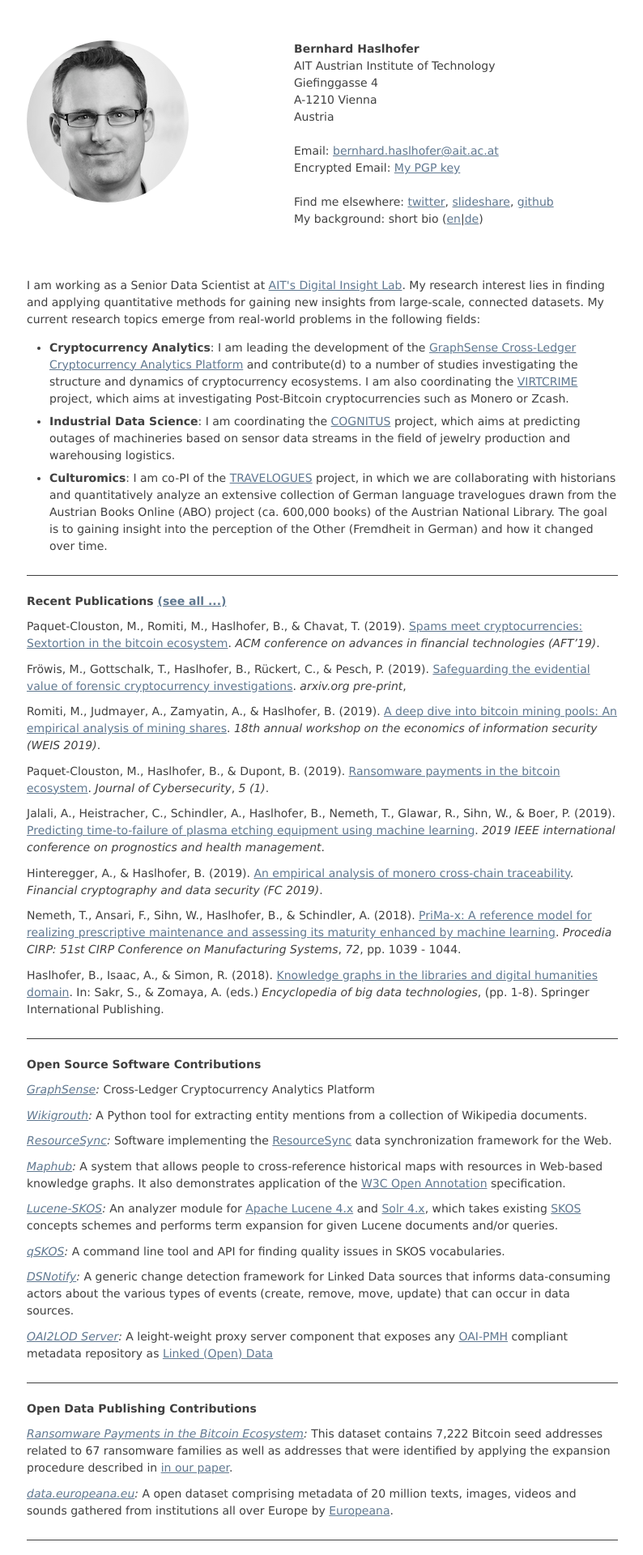
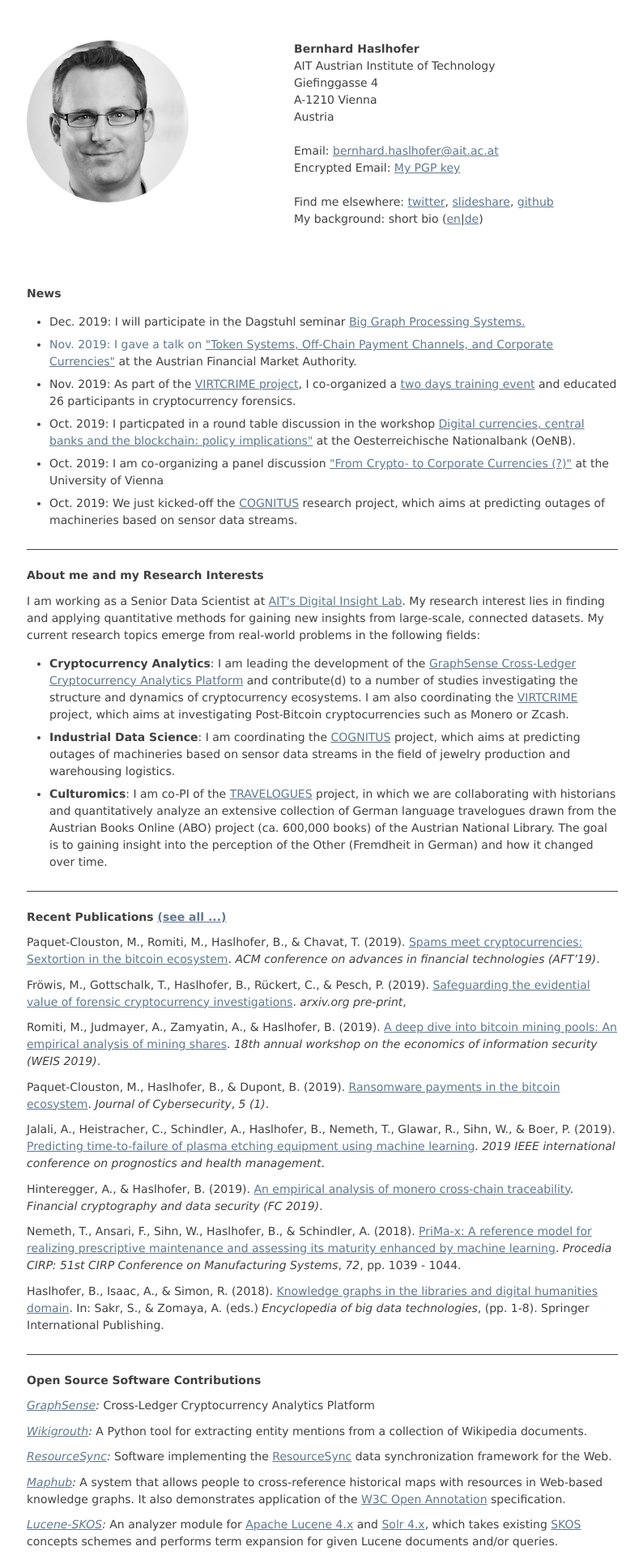
Before and after one commit to behas/behas.github.com, a Jekyll site: the page built from index.html, in a window 1280 px wide. Shown: the top 1920 px of the page at 81% size, without its empty margins (242-1036 px from the left). Built offline with Jekyll 4.4.1, drawn with Linux system fonts in a browser that asks for light colours; some of the changed text lies outside the part shown.

Commit message:
updated website

```diff
--- a/_data/talks.yml
+++ b/_data/talks.yml
@@ -2,11 +2,12 @@
   venue: "Austrian Financial Market Authority (FMA)"
   date: 2019-11-13
   location: "Vienna, Austria"
+  slides_uri: "https://www.slideshare.net/bhaslhofer/token-systems-payment-channels-and-corporate-currencies"
 
 - title: "Roundtable: Digitization of Money and Finance: Challenges and Opportunities"
-  venue: "Digital currencies, central banks and the blockchain: policy implications"
+  venue: "Workshop on Digital currencies, central banks and the blockchain: policy implications"
   date: 2019-10-25
-  location: "Vienna, Austria"
+  location: "Oesterreichische Nationalbank, Vienna, Austria"
 
 - title: "Can a blockchain solve the trust problem?"
   venue: "Next generation Internet (NGI) talks, OCG"
--- a/css/style.css
+++ b/css/style.css
@@ -199,8 +199,14 @@ div#person div#contact span.newline{
   display: block;
 }
 
-div#person div#description {
-  padding-top: 50px;
+/*div#person {
+  padding-top: 75px;
+}
+*/
+
+section#news {
+  padding-top: 25px;
+  border-top: none;
 }
 
 /* footer info */
--- a/index.html
+++ b/index.html
@@ -30,8 +30,36 @@ layout: default
     <div class="clearer"/>
   </div>
 
+</div>
+
+</section>
+
+
+<section id="news">
+  <h1>News</h1>
+
+    <ul>
+
+      <li>Dec. 2019: I will participate in the Dagstuhl seminar <a href="https://www.dagstuhl.de/en/program/calendar/semhp/?semnr=19491" target="_blank">Big Graph Processing Systems.<a></li>
+
+      <li>Nov. 2019: I gave a talk on <a href="https://www.slideshare.net/bhaslhofer/token-systems-payment-channels-and-corporate-currencies" target="_blank">"Token Systems, Off-Chain Payment Channels, and Corporate Currencies"</a> at the Austrian Financial Market Authority.
+
+      <li>Nov. 2019: As part of the <a href="http://virtcrime-project.info/" target="_blank">VIRTCRIME project</a>, I co-organized a <a href="https://informationsecurity.uibk.ac.at/projects/virtcrime/training/" target="_blank">two days training event</a> and educated 26 participants in cryptocurrency forensics.</li>
+
+      <li>Oct. 2019: I particpated in a round table discussion in the workshop <a href="https://www.oenb.at/en/Monetary-Policy/Research/workshops/2019-10-25-digital-currencies.html">Digital currencies, central banks and the blockchain: policy implications"</a> at the Oesterreichische Nationalbank (OeNB).
+
+      <li>Oct. 2019: I am co-organizing a panel discussion <a href="https://id.univie.ac.at/news-und-events/detailansicht-news-und-events/news/panel-discussion-from-crypto-to-corporate-currencies/?tx_news_pi1%5Bcontroller%5D=News&tx_news_pi1%5Baction%5D=detail&cHash=0f4867dd97b490b9aa8e5bf20278c406">"From Crypto- to Corporate Currencies (?)"</a> at the University of Vienna</li>
+
+      <li>Oct. 2019: We just kicked-off the <a href="https://projekte.ffg.at/projekt/3323904" target="_blank">COGNITUS</a> research project, which aims at predicting outages of machineries based on sensor data streams.</li>
+
+    </ul>
+
+</section>
+
+<section id="about_me">
+  <h1>About me and my Research Interests</h1>
+
   <div id="description">
-    <span itemprop="description">
 
     <p>I am working as a Senior Data Scientist at <a href="http://digital-insight.at" target="_blank">AIT's Digital Insight Lab</a>. My research interest lies in finding and applying quantitative methods for gaining new insights from large-scale, connected datasets. My current research topics emerge from real-world problems in the following fields:</p>
 
@@ -45,12 +73,10 @@ layout: default
 
     </ul>
 
-    </span>
-  </div>
-
   </div>
 
 </section>
+
 
 <section id="publications">
   <h1>Recent Publications <a href="/publications">(see all ...)</a></h1>
```
Also changed, not shown: favicon.ico (added). Lines whose indentation alone changed are shown as unchanged.
